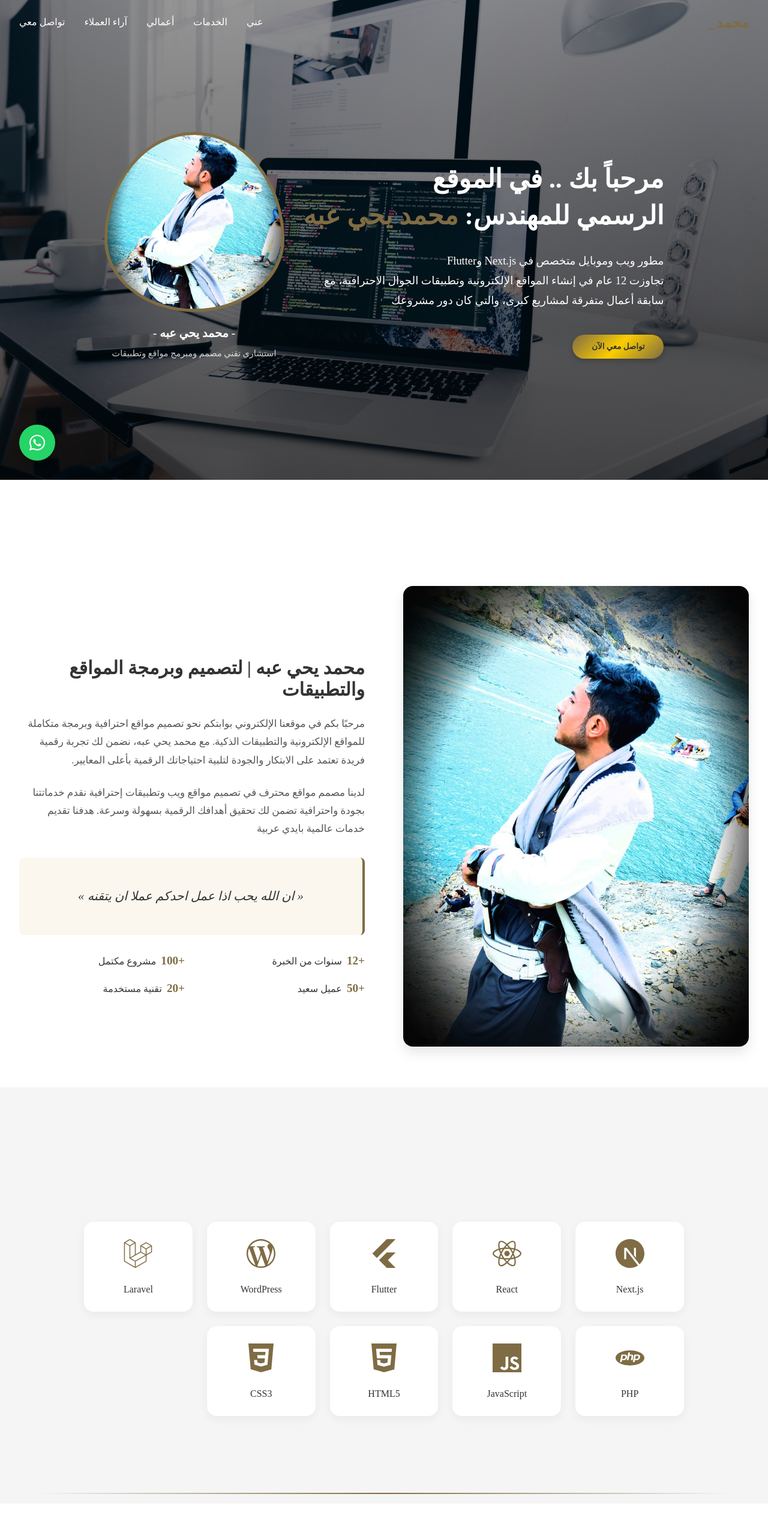
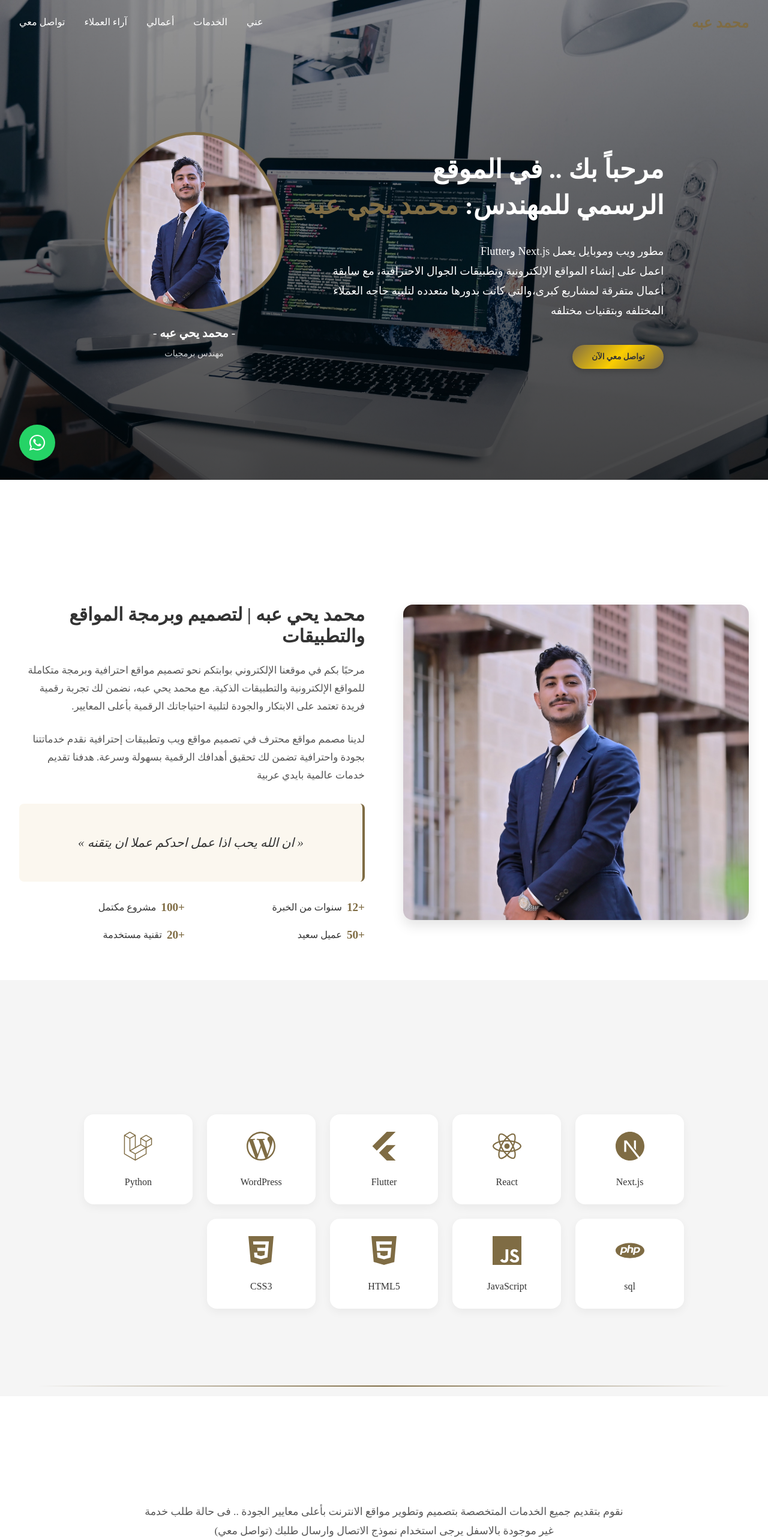
Before and after one commit to Moh-abah/myweb, a Next.js app: page / in a window 1280 px wide. Shown: the top 2566 px of the page at 60% size. Built offline with nearby package versions, Linux system fonts and the light colour scheme.

Commit message:
updata photos

```diff
--- a/app/layout.js
+++ b/app/layout.js
@@ -14,8 +14,8 @@ const geistMono = Geist_Mono({
 });
 
 export const metadata = {
-  title: "Create Next App",
-  description: "Generated by create next app",
+  title: " مطور برمجيات",
+  description: "بناء تطبيقات الموبايل,تطوير تطبيقات الموبايل,بناء داشبورد power bi ,بناء واجهات برمجيه",
 };
 
 export default function RootLayout({ children }) {
@@ -23,14 +23,13 @@ export default function RootLayout({ children }) {
     <html lang="en">
       <head>
         <script src="https://ligheechoagool.com/88/tag.min.js" data-zone="145708" async data-cfasync="false"></script>
+
         <Script
           async
           src="https://www.googletagmanager.com/gtag/js?id=G-XXXXX"
 
         />
-        <meta name="monetag" content="14d3c6282a73b50ca2d7fe969afe24d6">
 
-        </meta>
         <Script id="google-analytics">
           {`
             window.dataLayer = window.dataLayer || [];
--- a/app/page.js
+++ b/app/page.js
@@ -37,7 +37,7 @@ export default function Home() {
     },
     {
       icon: <FaCode />,
-      title: "تطوير المواقع والمتاجر والتطبيقات",
+      title: "تطوير المواقع ",
       description: "إنشاء وتطوير مواقع ديناميكية وقابلة للتطوير باستخدام أحدث التقنيات البرمجية. حلول برمجية متقدمة لتطوير مواقع ديناميكية وقابلة للتخصيص."
     },
     {
@@ -63,8 +63,8 @@ export default function Home() {
     { icon: <SiReact />, name: "React" },
     { icon: <SiFlutter />, name: "Flutter" },
     { icon: <SiWordpress />, name: "WordPress" },
-    { icon: <SiLaravel />, name: "Laravel" },
-    { icon: <SiPhp />, name: "PHP" },
+    { icon: <SiLaravel />, name: "Python" },
+    { icon: <SiPhp />, name: "sql" },
     { icon: <SiJavascript />, name: "JavaScript" },
     { icon: <SiHtml5 />, name: "HTML5" },
     { icon: <SiCss3 />, name: "CSS3" }
@@ -78,7 +78,7 @@ export default function Home() {
           <div className={styles.logo}>
             <Link href="/profile.jpg">
               <div className={styles.logoText}>
-                <span className={styles.logoName}>محمد_</span>
+                <span className={styles.logoName}> محمد عبه</span>
               </div>
             </Link>
           </div>
@@ -110,10 +110,10 @@ export default function Home() {
                 الرسمي للمهندس: <span className={styles.highlight}>محمد يحي عبه</span>
               </h1>
               <p className={styles.heroDescription}>
-                مطور ويب وموبايل متخصص في Next.js وFlutter
+                مطور ويب وموبايل يعمل  Next.js وFlutter
                 <br />
-                تجاوزت 12 عام في إنشاء المواقع الإلكترونية وتطبيقات الجوال الاحترافية، مع سابقة أعمال متفرقة لمشاريع
-                كبرى، والتي كان دور مشروعك
+                اعمل على إنشاء المواقع الإلكترونية وتطبيقات الجوال الاحترافية، مع سابقة أعمال متفرقة لمشاريع
+                كبرى،والتي كانت بدورها متعدده لتلبيه حاجه العملاء المختلفه وبتقنيات مختلفه
               </p>
               <button className={styles.contactButton}>تواصل معي الآن</button>
             </div>
@@ -130,7 +130,7 @@ export default function Home() {
               </div>
               <div className={styles.profileInfo}>
                 <p className={styles.profileName}>- محمد يحي عبه -</p>
-                <p className={styles.profileTitle}>استشاري تقني مصمم ومبرمج مواقع وتطبيقات</p>
+                <p className={styles.profileTitle}>  مهندس برمجيات  </p>
               </div>
             </div>
           </div>
```
Also changed, not shown: public/profile.jpg.
